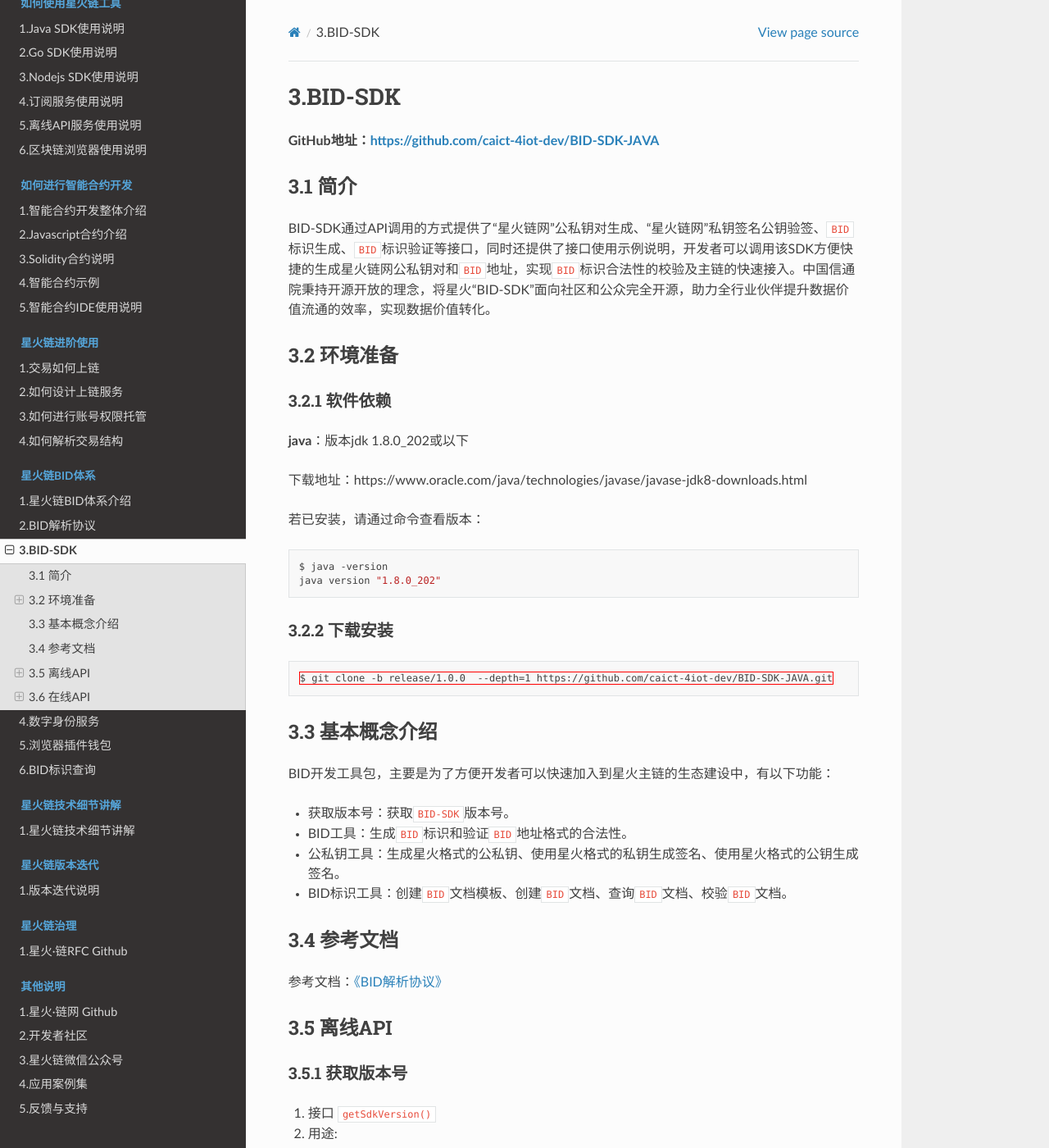
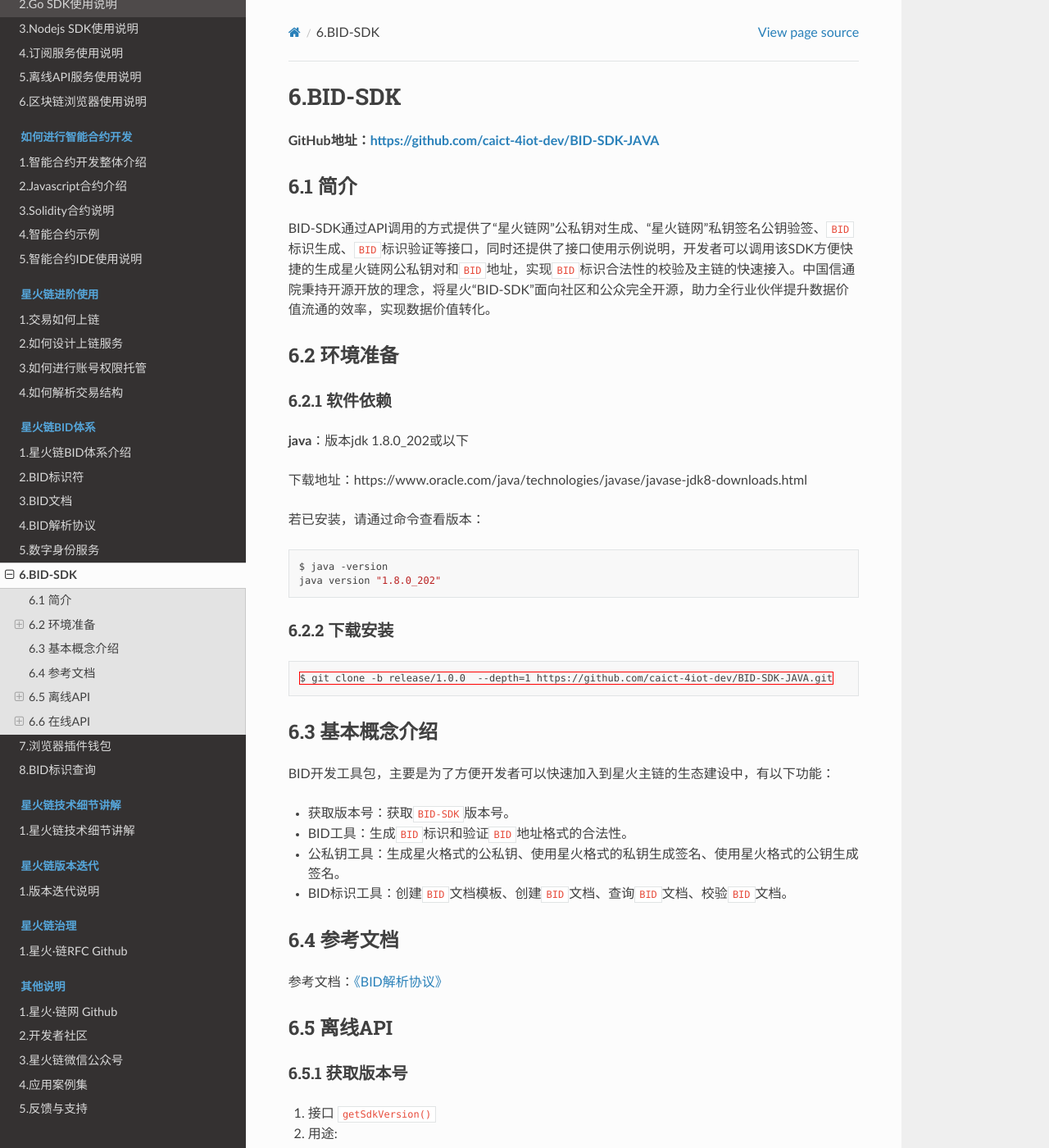
Before and after one commit to caict-4iot-dev/bif-doc, a Sphinx documentation site: the page built from docs/source/bid/BID-SDK.md, in a window 1280 px wide and 1400 px high. Shown: the whole window at 82% size. Built offline with Sphinx 7.4.7 and the Read the Docs theme 2.0.0, drawn with Linux system fonts in a browser that asks for light colours; some of the changed text lies outside the part shown.

Commit message:
update 2.0

````diff
--- a/docs/source/bid/BID-SDK.md
+++ b/docs/source/bid/BID-SDK.md
@@ -1,4 +1,4 @@
-# 3.BID-SDK
+# 6.BID-SDK
 
 <a name="RPOky"></a>
 
@@ -6,13 +6,13 @@
 
 <a name="mzYWs"></a>
 
-## 3.1 简介
+## 6.1 简介
 
 BID-SDK通过API调用的方式提供了“星火链网”公私钥对生成、“星火链网”私钥签名公钥验签、`BID`标识生成、`BID`标识验证等接口，同时还提供了接口使用示例说明，开发者可以调用该SDK方便快捷的生成星火链网公私钥对和`BID`地址，实现`BID`标识合法性的校验及主链的快速接入。中国信通院秉持开源开放的理念，将星火“BID-SDK”面向社区和公众完全开源，助力全行业伙伴提升数据价值流通的效率，实现数据价值转化。<a name="FQBXC"></a>
 
-## 3.2  环境准备
+## 6.2  环境准备
 
-### 3.2.1 软件依赖
+### 6.2.1 软件依赖
 
 **java**：版本jdk 1.8.0_202或以下
 
@@ -25,13 +25,13 @@
 java version "1.8.0_202"
 ```
 
-### 3.2.2 下载安装
+### 6.2.2 下载安装
 
 ```http
 $ git clone -b release/1.0.0  --depth=1 https://github.com/caict-4iot-dev/BID-SDK-JAVA.git
 ```
 
-## 3.3 基本概念介绍
+## 6.3 基本概念介绍
 
 BID开发工具包，主要是为了方便开发者可以快速加入到星火主链的生态建设中，有以下功能：
 
@@ -43,13 +43,13 @@
 
 - BID标识工具：创建`BID`文档模板、创建`BID`文档、查询`BID`文档、校验`BID`文档。
 
-## 3.4 参考文档
+## 6.4 参考文档
 
 参考文档：[《BID解析协议》](https://bid-resolution-protocol-doc.readthedocs.io/zh_CN/latest/)
 
-## 3.5 离线API
+## 6.5 离线API
 
-### 3.5.1 获取版本号
+### 6.5.1 获取版本号
 
 1. 接口 ` getSdkVersion()`
 
@@ -66,7 +66,7 @@
        System.out.println(sdkVersion);
    ```
 
-### 3.5.2 账户生成
+### 6.5.2 账户生成
 
 1. 接口 ` getBidAndKeyPair()`
 
@@ -88,7 +88,7 @@
        System.out.println(bid);
    ```
 
-### 3.5.3 根据编码类型生成账户
+### 6.5.3 根据编码类型生成账户
 
 1. 接口 ` getBidAndKeyPair(KeyType)`
 
@@ -110,7 +110,7 @@
        System.out.println(bid);
    ```
 
-### 3.5.4 根据编解码类型和ChainCode生成账户
+### 6.5.4 根据编解码类型和ChainCode生成账户
 
 1. 接口 ` getBidAndKeyPair(KeyType,chaincode)`
 
@@ -132,9 +132,9 @@
        System.out.println(bid);
    ```
 
-## 3.6 在线API
+## 6.6 在线API
 
-### 3.6.1 获取BID文档模板
+### 6.6.1 获取BID文档模板
 
 1. 接口 ` getBIDTemplate()`
 
@@ -151,7 +151,7 @@
        System.out.println(result);
    ```
 
-### 3.6.2 创建BID文档
+### 6.6.2 创建BID文档
 
 1. 接口 ` createBIDByTemplate(bidDocument)`
 
@@ -169,7 +169,7 @@
         System.out.println(result);
    ```
 
-### 3.6.2 解析BID文档
+### 6.6.2 解析BID文档
 
 1. 接口 `resolverBid(bid)`
 
--- a/docs/source/index.rst
+++ b/docs/source/index.rst
@@ -52,9 +52,11 @@
    :glob:
 
    bid/星火链BID体系介绍
-   2.BID解析协议 <https://bid-resolution-protocol-doc.readthedocs.io/zh_CN/latest/>
+   bid/BID标识符
+   bid/BID文档
+   4.BID解析协议 <https://bid-resolution-protocol-doc.readthedocs.io/zh_CN/latest/doc/%E6%98%9F%E7%81%AB%C2%B7%E9%93%BE%E7%BD%91BID%E5%8D%8F%E8%AE%AE.html#id5>
+   bid/数字身份服务
    bid/BID-SDK
-   bid/数字身份服务
    bid/浏览器插件钱包
    bid/BID标识查询
 
````
Also changed, not shown: docs/source/bid/BID文档.md (added, +176 -0 lines), docs/source/bid/BID标识查询.md (+6 -6 lines), docs/source/bid/BID标识符.md (added, +178 -0 lines), docs/source/bid/数字身份服务.md (+20 -20 lines), docs/source/bid/星火链BID体系介绍.md (+8 -90 lines), docs/source/bid/浏览器插件钱包.md (+6 -6 lines), docs/source/_static/images/144981735-2cf2a8a7-30b6-4418-b436-d50a2c0dea90.png (added), docs/source/_static/images/146703973-7093a9ff-e39f-4c10-97f6-91ca3b3e8d8c.png (added), docs/source/_static/images/146704043-c3044c31-c5bd-483e-b07c-660a994448c7.png (added).
